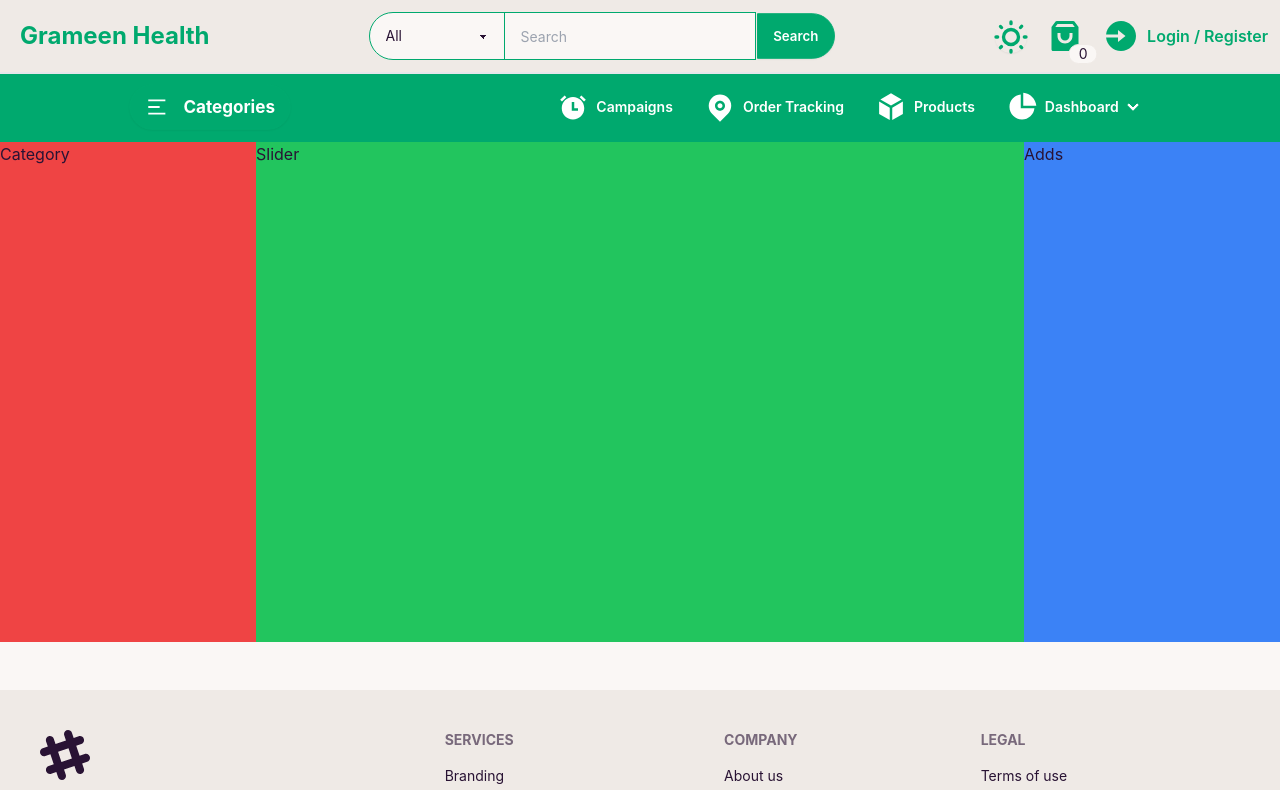
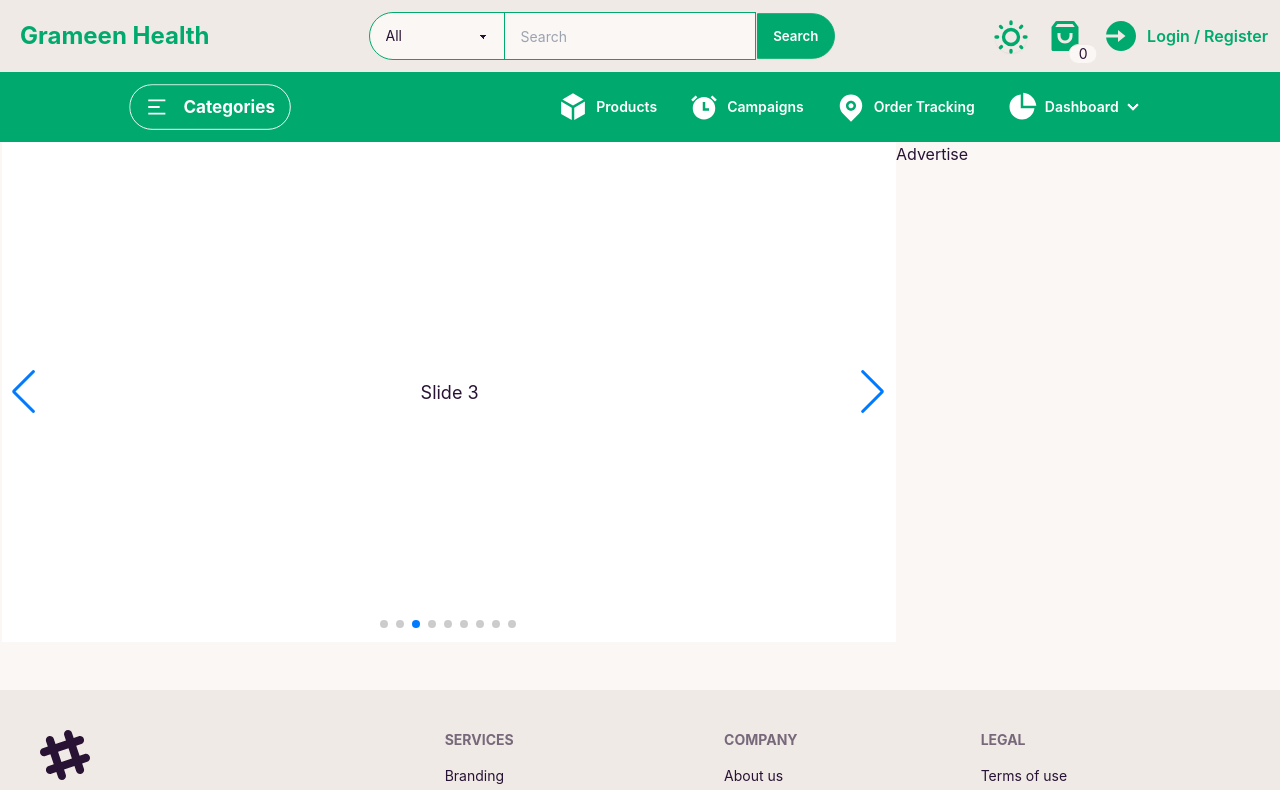
Before and after one commit to nurealammiaji/grameen-health-client, a React (Vite) app: page / in a window 1280 px wide. Shown: the top 790 px of the page. Built offline with nearby package versions, Linux system fonts and the light colour scheme; no server answers; sample sign-in values are in the browser's storage.

Commit message:
code and style modified, carousel added

```diff
--- a/package.json
+++ b/package.json
@@ -39,5 +39,8 @@
     "postcss": "^8.4.41",
     "tailwindcss": "^3.4.9",
     "vite": "^5.4.0"
-  }
+  },
+  "tags": [
+    "swiper"
+  ]
 }
--- /dev/null
+++ b/src/components/Carousel/Carousel.jsx
@@ -0,0 +1,44 @@
+import React, { useRef, useState } from 'react';
+// Import Swiper React components
+import { Swiper, SwiperSlide } from 'swiper/react';
+
+// Import Swiper styles
+import 'swiper/css';
+import 'swiper/css/pagination';
+import 'swiper/css/navigation';
+
+import './styles.css';
+
+// import required modules
+import { Autoplay, Pagination, Navigation } from 'swiper/modules';
+
+export default function Carousel() {
+  return (
+    <>
+      <Swiper
+        spaceBetween={30}
+        centeredSlides={true}
+        autoplay={{
+          delay: 2500,
+          disableOnInteraction: false,
+        }}
+        pagination={{
+          clickable: true,
+        }}
+        navigation={true}
+        modules={[Autoplay, Pagination, Navigation]}
+        className="mySwiper"
+      >
+        <SwiperSlide>Slide 1</SwiperSlide>
+        <SwiperSlide>Slide 2</SwiperSlide>
+        <SwiperSlide>Slide 3</SwiperSlide>
+        <SwiperSlide>Slide 4</SwiperSlide>
+        <SwiperSlide>Slide 5</SwiperSlide>
+        <SwiperSlide>Slide 6</SwiperSlide>
+        <SwiperSlide>Slide 7</SwiperSlide>
+        <SwiperSlide>Slide 8</SwiperSlide>
+        <SwiperSlide>Slide 9</SwiperSlide>
+      </Swiper>
+    </>
+  );
+}
--- /dev/null
+++ b/src/components/Carousel/styles.css
@@ -0,0 +1,22 @@
+  .swiper {
+      width: 100%;
+      height: 100%;
+  }
+
+  .swiper-slide {
+      text-align: center;
+      font-size: 18px;
+      background: #fff;
+
+      /* Center slide text vertically */
+      display: flex;
+      justify-content: center;
+      align-items: center;
+  }
+
+  .swiper-slide img {
+      display: block;
+      width: 100%;
+      height: 100%;
+      object-fit: cover;
+  }
--- a/src/components/Hero/Hero.jsx
+++ b/src/components/Hero/Hero.jsx
@@ -1,11 +1,15 @@
 import React from 'react'
+import Carousel from '../Carousel/Carousel'
 
 const Hero = () => {
     return (
         <div className="lg:flex">
-            <div className="w-[100%] hidden lg:block lg:w-[20%] bg-red-500 h-[500px]">Category</div>
-            <div className="w-[100%] lg:w-[60%] bg-green-500 h-[500px]">Slider</div>
-            <div className="w-[100%] lg:w-[20%] bg-blue-500 h-[500px]">Adds</div>
+            <div className="w-[100%] lg:w-[70%] h-[500px]">
+                <Carousel />
+            </div>
+            <div className="w-[100%] lg:w-[30%] h-[500px]">
+                Advertise
+            </div>
         </div>
     )
 }
--- a/src/components/Navbar/Navbar.jsx
+++ b/src/components/Navbar/Navbar.jsx
@@ -14,16 +14,16 @@ const Navbar = () => {
     }
 
     const pageLinks = <ul className="px-1 menu menu-horizontal">
-        <li><Link to={"/"} className="text-white"><RiAlarmFill className="text-2xl lg:text-3xl" /><span className="hidden font-semibold sm:block">Campaigns</span></Link></li>
-        <li><Link to={"/"} className="text-white"><RiMapPinFill className="text-2xl lg:text-3xl" /><span className="hidden font-semibold sm:block">Order Tracking</span></Link></li>
-        <li><Link to={"/"} className="text-white"><RiBox3Fill className="text-2xl lg:text-3xl" /><span className="hidden font-semibold sm:block">Products</span></Link></li>
+        <li><Link to={"/"} className="text-white"><RiBox3Fill className="text-2xl lg:text-3xl" /><span className="hidden font-semibold md:block">Products</span></Link></li>
+        <li><Link to={"/"} className="text-white"><RiAlarmFill className="text-2xl lg:text-3xl" /><span className="hidden font-semibold md:block">Campaigns</span></Link></li>
+        <li><Link to={"/"} className="text-white"><RiMapPinFill className="text-2xl lg:text-3xl" /><span className="hidden font-semibold md:block">Order Tracking</span></Link></li>
         <li>
             <details>
-                <summary className="font-semibold text-white"><RiPieChart2Fill className="text-2xl lg:text-3xl" /><span className="hidden font-semibold sm:block">Dashboard</span></summary>
+                <summary className="font-semibold text-white"><RiPieChart2Fill className="text-2xl lg:text-3xl" /><span className="hidden font-semibold md:block">Dashboard</span></summary>
                 <ul className="p-2">
-                    <li><Link to={"/"}><RiShieldUserFill className="text-xl lg:text-2xl" /><span className="hidden font-semibold sm:block">Admin</span></Link></li>
-                    <li><Link to={"/"}><RiStore3Fill className="text-xl lg:text-2xl" /><span className="hidden font-semibold sm:block">Merchant</span></Link></li>
-                    <li><Link to={"/"}><RiUser3Fill className="text-xl lg:text-2xl" /><span className="hidden font-semibold sm:block">Customer</span></Link></li>
+                    <li><Link to={"/"}><RiShieldUserFill className="text-xl lg:text-2xl" /><span className="hidden font-semibold md:block">Admin</span></Link></li>
+                    <li><Link to={"/"}><RiStore3Fill className="text-xl lg:text-2xl" /><span className="hidden font-semibold md:block">Merchant</span></Link></li>
+                    <li><Link to={"/"}><RiUser3Fill className="text-xl lg:text-2xl" /><span className="hidden font-semibold md:block">Customer</span></Link></li>
                 </ul>
             </details>
         </li>
@@ -44,7 +44,7 @@ const Navbar = () => {
     return (
         <nav>
             {/* First Navbar */}
-            <nav className="fixed z-50 flex items-center justify-between w-full px-2 py-5 border-2 border-t-0 border-l-0 border-r-0 bg-base-200 lg:p-3">
+            <nav className="fixed z-50 flex items-center justify-between w-full px-2 py-5 bg-base-200 lg:p-3">
                 {/* Mobile Category */}
                 <div className="flex items-center">
                     <details className="dropdown" >
@@ -59,7 +59,8 @@ const Navbar = () => {
                             {categoryLinks}
                         </ul>
                     </details>
-                    <Link to={"/"} className="ml-2 font-bold text-success lg:text-2xl">Grameen Health</Link>
+                    <Link to={"/"} className="hidden ml-2 font-bold text-success md:block lg:text-2xl">Grameen Health</Link>
+                    <Link to={"/"} className="ml-2 text-2xl font-bold text-success md:hidden">GH</Link>
                 </div>
                 {/* Search Desktop */}
                 <div className="hidden join md:flex">
@@ -105,7 +106,7 @@ const Navbar = () => {
                     <div className="mx-5 indicator">
                         <span className="indicator-item indicator-bottom badge">0</span>
                         <div className="dropdown dropdown-hover dropdown-bottom dropdown-end">
-                            <Link to={"/cart"} tabIndex={0} role="button" className="text-success"><RiShoppingBag3Fill className="text-2xl lg:text-4xl" /></Link>
+                            <Link to={"/cart"} tabIndex={0} role="button" className="text-success"><RiShoppingBag3Fill className="text-3xl lg:text-4xl" /></Link>
                             <div
                                 tabIndex={0}
                                 className="dropdown-content card card-compact bg-white z-[1] w-64 p-2 shadow">
@@ -119,14 +120,14 @@ const Navbar = () => {
                     {
                         (user) ?
                             <div className="dropdown dropdown-hover dropdown-bottom dropdown-end">
-                                <Link to={"/customer"} tabIndex={0} role="button" className="btn btn-sm btn-ghost lg:btn-md text-success"><RiUser3Fill className="text-2xl lg:text-4xl" /></Link>
+                                <Link to={"/customer"} tabIndex={0} role="button" className="btn btn-sm btn-ghost lg:btn-md text-success"><RiUser3Fill className="text-3xl lg:text-4xl" /></Link>
                                 <ul tabIndex={0} className="dropdown-content menu bg-base-100 rounded-box z-[1] w-52 p-2 shadow">
                                     <li><a>Profile</a></li>
                                     <li><a>Logout</a></li>
                                 </ul>
                             </div> :
                             <div className="dropdown dropdown-hover dropdown-bottom dropdown-end">
-                                <Link to={"/login"} tabIndex={0} role="button" className="flex items-center text-success"><RiLoginCircleFill className="text-2xl lg:text-4xl" /><span className="hidden ml-2 font-semibold xl:block">Login / Register</span></Link>
+                                <Link to={"/login"} tabIndex={0} role="button" className="flex items-center text-success"><RiLoginCircleFill className="text-3xl lg:text-4xl" /><span className="hidden ml-2 font-semibold xl:block">Login / Register</span></Link>
                                 <ul tabIndex={0} className="dropdown-content menu bg-base-100 rounded-box z-[1] w-52 p-2 shadow">
                                     <li><Link to={"/login"}>Login</Link></li>
                                     <li><Link to={"/register"}>Register</Link></li>
@@ -139,9 +140,27 @@ const Navbar = () => {
                 <br /><br /><br />
             </div>
             {/* Second Navbar */}
-            <nav className="flex items-center justify-around w-full p-1 bg-success">
+            {/* <nav className="flex items-center justify-around w-full p-1 bg-success">
                 <details className="hidden dropdown md:flex" >
-                    <summary tabIndex={0} role="button" className="text-white btn-success btn" onClick={() => setCategoryToggle(!categoryToggle)} >
+                    <summary tabIndex={0} role="button" className="text-white md:btn-sm lg:btn-md btn btn-outline" onClick={() => setCategoryToggle(!categoryToggle)} >
+                        {
+                            (categoryToggle) ?
+                                <RiMenu2Line className="text-2xl" /> :
+                                <RiCloseLargeLine className="text-2xl" />
+                        }
+                        <span className="font-bold lg:ml-2 lg:text-lg">Categories</span>
+                    </summary>
+                    <ul tabIndex={0} className="menu menu-sm dropdown-content bg-base-200 rounded-box z-[1] mt-3 w-52 p-2 shadow">
+                        {categoryLinks}
+                    </ul>
+                </details>
+                <div className="">
+                    {pageLinks}
+                </div>
+            </nav> */}
+            <nav className="fixed flex items-center justify-around w-full p-1 bg-success z-[10]">
+                <details className="hidden dropdown md:flex" >
+                    <summary tabIndex={0} role="button" className="text-white sm:btn-sm md:btn-md btn btn-outline" onClick={() => setCategoryToggle(!categoryToggle)} >
                         {
                             (categoryToggle) ?
                                 <RiMenu2Line className="text-2xl" /> :
@@ -157,6 +176,7 @@ const Navbar = () => {
                     {pageLinks}
                 </div>
             </nav>
+            <div className="mt-[64px] md:mt-[70px]"></div>
         </nav>
     )
 }
```
